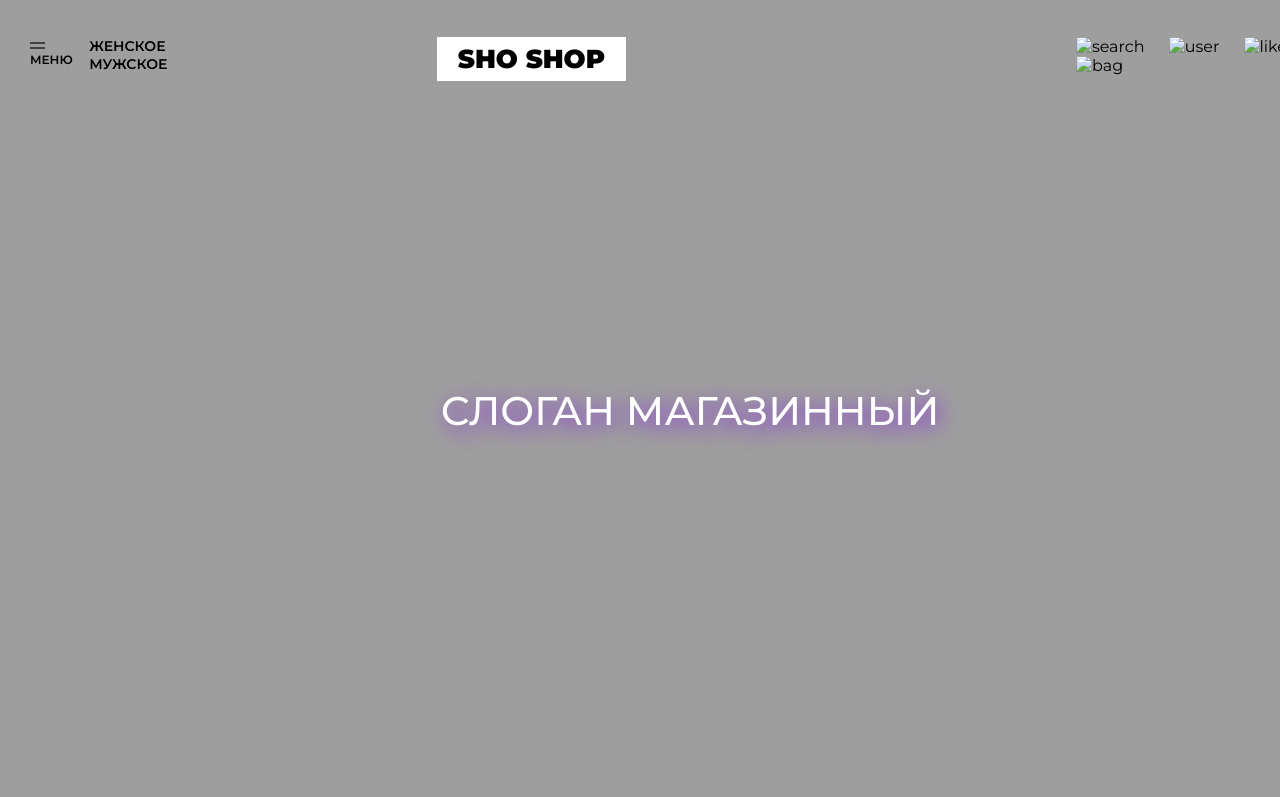
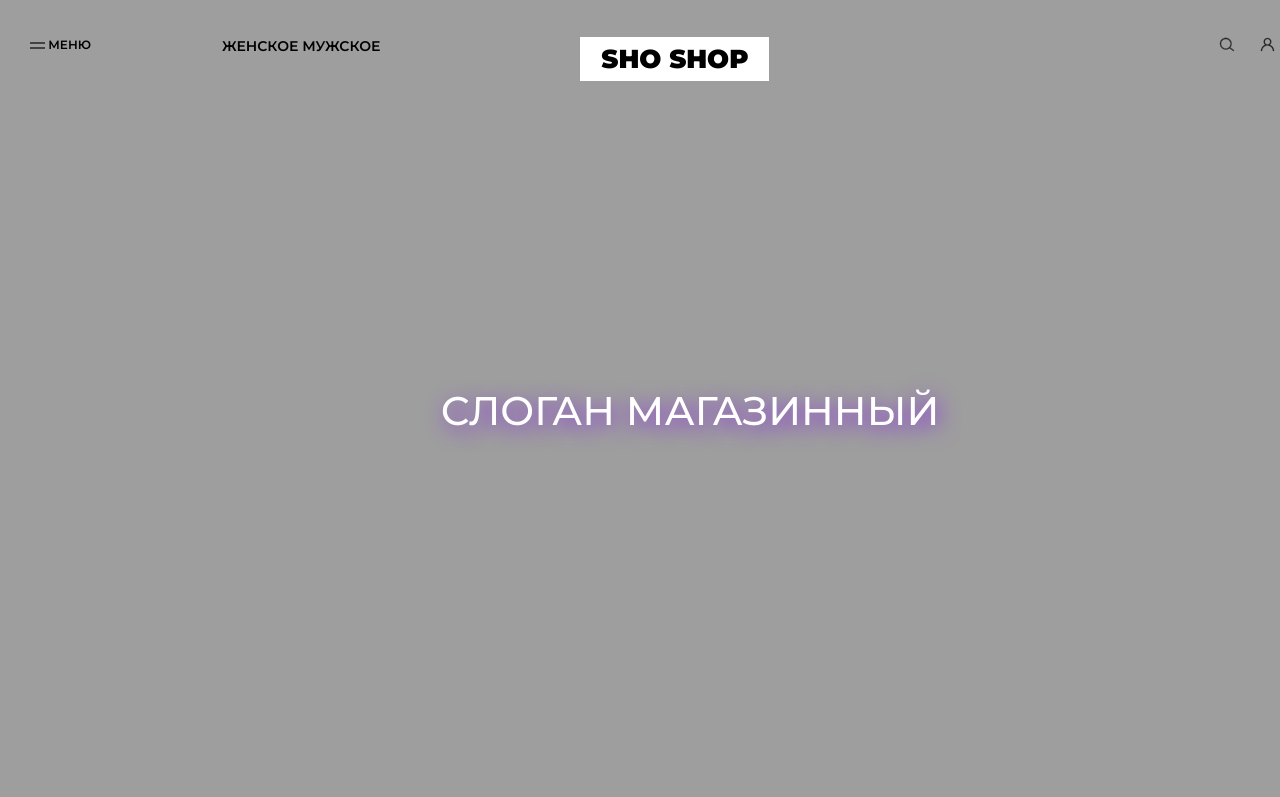
Before and after one commit to yav0n/1shop, a plain HTML site: page index.html in a window 1280 px wide. Shown: the top 797 px of the page. Drawn offline with Linux system fonts and the light colour scheme; the site is published under a folder, as on GitHub Pages, so addresses that start at the root find nothing.

Commit message:
Update index.html

```diff
--- a/index.html
+++ b/index.html
@@ -20,10 +20,10 @@
                 <a href="#"><div class="flex-itm2">ЖЕНСКОЕ МУЖСКОЕ</div></a>
                 <a href="#"><div class="flex-itm3">SHO SHOP</div></a>
             <div class="flex-itm4">
-                <a href="#"><img src="/icons/search.svg" class=img_menu alt="search"></a>
-                <a href="#"><img src="/icons/user.svg" class=img_menu alt="user"></a>
-                <a href="#"><img src="/icons/like.svg" class=img_menu alt="like"></a>
-                <a href="#"><img src="/icons/bag.svg" class=img_menu2 alt="bag"></a>
+                <a href="#"><img src="icons/search.svg" class=img_menu alt="search"></a>
+                <a href="#"><img src="icons/user.svg" class=img_menu alt="user"></a>
+                <a href="#"><img src="icons/like.svg" class=img_menu alt="like"></a>
+                <a href="#"><img src="icons/bag.svg" class=img_menu2 alt="bag"></a>
             </div>
 
         </div>
```
